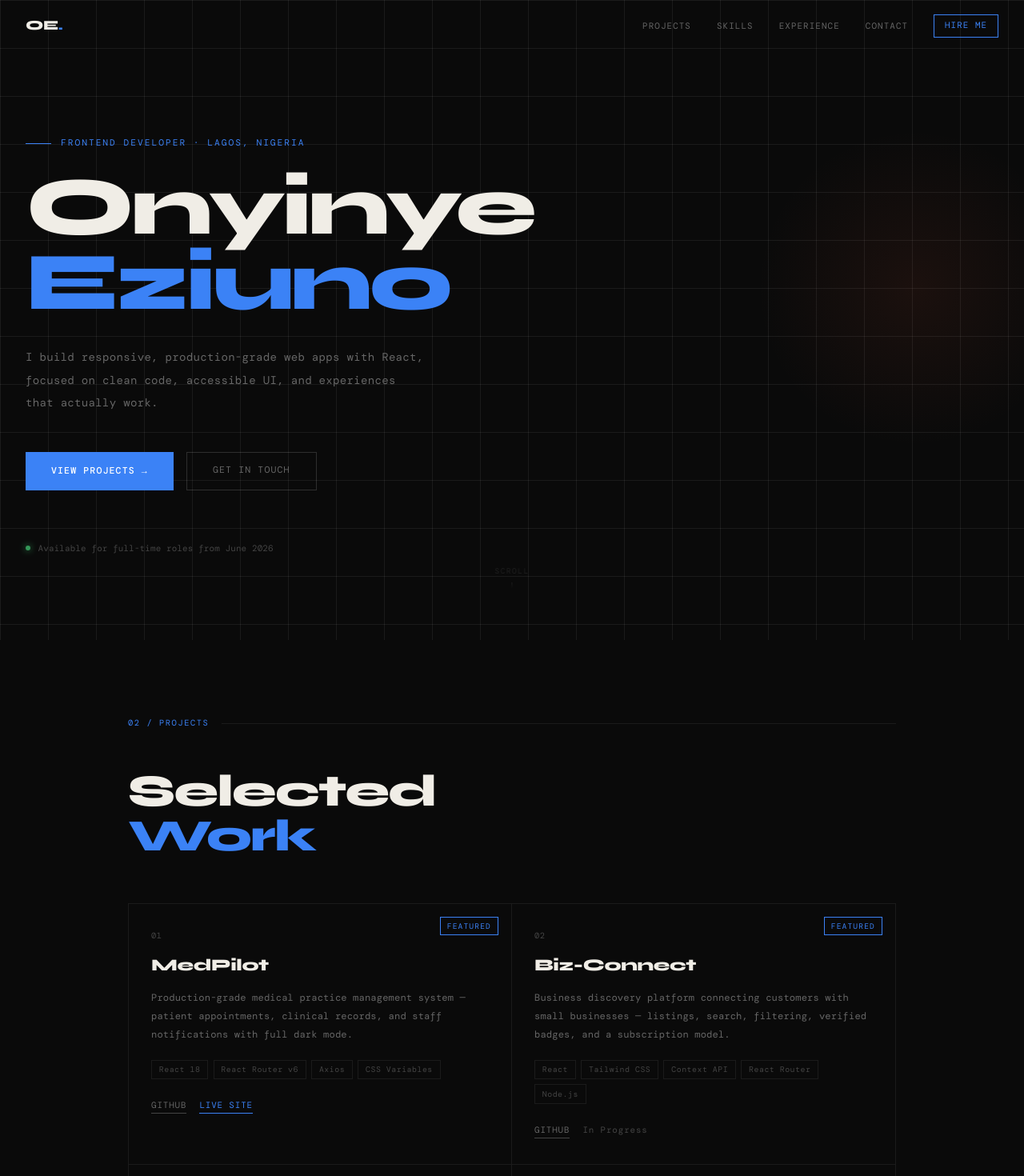
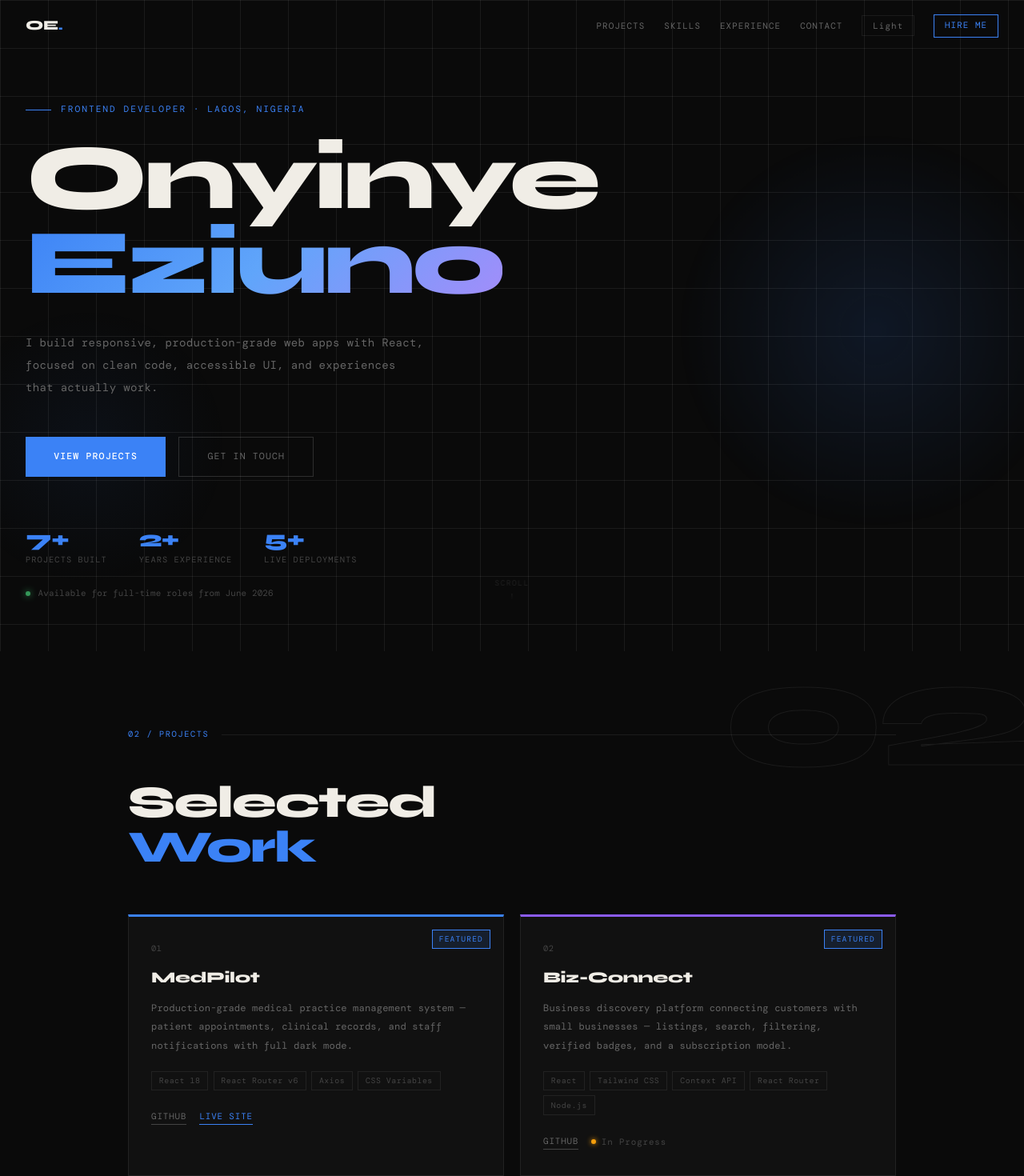
Before and after one commit to Onyinye-Maggie/onyinye-portfolio, a React (Create React App) app: page / in a window 1280 px wide. Shown: the top 1470 px of the page at 80% size. Built offline with nearby package versions, Linux system fonts and the light colour scheme; a web font is replaced by a local one.

Commit message:
scroll animations, watermark numbers, hero overhaul, project cards upgrade

```diff
--- a/src/components/Contact.jsx
+++ b/src/components/Contact.jsx
@@ -1,23 +1,26 @@
 import { meta } from '../data/portfolio';
+import useScrollReveal from './useScrollReveal';
 import './Contact.css';
 
 export default function Contact() {
+  var reveal = useScrollReveal(0.1);
+  var sectionRef = reveal[0];
+  var revealed = reveal[1];
+
   return (
-    <section id="contact" className="contact">
+    <section id="contact" className="contact" ref={sectionRef} style={{ position: 'relative' }}>
+      <div className="section-watermark">05</div>
       <div className="contact-inner">
 
-        <div className="section-label">
+        <div className={'section-label reveal' + (revealed ? ' visible' : '')}>
           <span>05 / Contact</span>
         </div>
 
         <div className="contact-layout">
 
-          <div>
+          <div className={'reveal reveal-delay-1' + (revealed ? ' visible' : '')}>
             <h2 className="contact-heading">
-              Let's
-              <br />
-              build
-              <br />
+              Let's<br />build<br />
               <span className="accent">something.</span>
             </h2>
             <p className="contact-bio">
@@ -26,23 +29,19 @@ export default function Contact() {
             </p>
           </div>
 
-          <div className="contact-links">
-
+          <div className={'contact-links reveal reveal-delay-2' + (revealed ? ' visible' : '')}>
             <a href={'mailto:' + meta.email} className="contact-link">
               <span className="contact-link-label">Email</span>
               <span className="contact-link-value">{meta.email}</span>
             </a>
-
             <a href={meta.linkedin} target="_blank" rel="noopener noreferrer" className="contact-link">
               <span className="contact-link-label">LinkedIn</span>
               <span className="contact-link-value">onyinye-eziuno</span>
             </a>
-
             <a href={meta.github} target="_blank" rel="noopener noreferrer" className="contact-link">
               <span className="contact-link-label">GitHub</span>
               <span className="contact-link-value">Onyinye-Maggie</span>
             </a>
-
           </div>
 
         </div>
--- a/src/components/Experience.jsx
+++ b/src/components/Experience.jsx
@@ -1,5 +1,6 @@
 import { useState } from 'react';
 import { experience } from '../data/portfolio';
+import useScrollReveal from './useScrollReveal';
 import './Experience.css';
 
 export default function Experience() {
@@ -7,24 +8,27 @@ export default function Experience() {
   var active = state[0];
   var setActive = state[1];
 
+  var reveal = useScrollReveal(0.1);
+  var sectionRef = reveal[0];
+  var revealed = reveal[1];
+
   var current = experience[active];
 
   return (
-    <section id="experience" className="experience">
+    <section id="experience" className="experience" ref={sectionRef} style={{ position: 'relative' }}>
+      <div className="section-watermark">04</div>
       <div className="experience-inner">
 
-        <div className="section-label">
+        <div className={'section-label reveal' + (revealed ? ' visible' : '')}>
           <span>04 / Experience</span>
         </div>
 
-        <h2 className="section-heading">
-          Where I've
-          <br />
+        <h2 className={'section-heading reveal reveal-delay-1' + (revealed ? ' visible' : '')}>
+          Where I've<br />
           <span className="accent">Been</span>
         </h2>
 
-        <div className="experience-layout">
-
+        <div className={'experience-layout reveal reveal-delay-2' + (revealed ? ' visible' : '')}>
           <div className="experience-tabs">
             {experience.map(function(exp, i) {
               return (
@@ -44,7 +48,6 @@ export default function Experience() {
             <div className="experience-type">{current.type}</div>
             <h3 className="experience-role">{current.role}</h3>
             <div className="experience-company">{current.company}</div>
-
             <ul className="experience-bullets">
               {current.bullets.map(function(bullet, i) {
                 return (
@@ -56,7 +59,6 @@ export default function Experience() {
               })}
             </ul>
           </div>
-
         </div>
 
         <div className="experience-footer">
--- a/src/components/Hero.css
+++ b/src/components/Hero.css
@@ -16,17 +16,31 @@
     linear-gradient(var(--border) 1px, transparent 1px),
     linear-gradient(90deg, var(--border) 1px, transparent 1px);
   background-size: 60px 60px;
+  transition: opacity 0.3s ease;
 }
 
 .hero-glow {
   position: absolute;
   top: 20%;
   right: -5%;
-  width: 400px;
-  height: 400px;
+  width: 500px;
+  height: 500px;
   border-radius: 50%;
-  background: radial-gradient(circle, rgba(232,93,58,0.08) 0%, transparent 70%);
+  background: radial-gradient(circle, rgba(59,130,246,0.12) 0%, transparent 70%);
   z-index: 0;
+  animation: floatGlow 6s ease-in-out infinite;
+}
+
+.hero-glow-2 {
+  position: absolute;
+  bottom: 10%;
+  left: -5%;
+  width: 350px;
+  height: 350px;
+  border-radius: 50%;
+  background: radial-gradient(circle, rgba(59,130,246,0.06) 0%, transparent 70%);
+  z-index: 0;
+  animation: floatGlow 8s ease-in-out infinite reverse;
 }
 
 .hero-content {
@@ -58,7 +72,7 @@
 }
 
 .hero-heading {
-  font-size: clamp(3rem, 8vw, 6.5rem);
+  font-size: clamp(3.5rem, 9vw, 7.5rem);
   font-weight: 800;
   line-height: 0.92;
   letter-spacing: -0.04em;
@@ -68,8 +82,11 @@
   transition: all 0.7s ease 0.2s;
 }
 
-.hero-heading .accent {
-  color: var(--accent);
+.hero-heading .gradient-text {
+  background: linear-gradient(135deg, var(--accent) 0%, #60a5fa 50%, #a78bfa 100%);
+  -webkit-background-clip: text;
+  -webkit-text-fill-color: transparent;
+  background-clip: text;
 }
 
 .hero-bio {
@@ -84,6 +101,7 @@
   transition: all 0.7s ease 0.35s;
   letter-spacing: 0.02em;
 }
+
 .hero-buttons {
   display: flex;
   gap: 1rem;
@@ -94,7 +112,7 @@
 }
 
 .hero-btn-primary {
-  padding: 0.85rem 2rem;
+  padding: 0.9rem 2.2rem;
   background: var(--accent);
   color: #fff;
   font-family: var(--mono);
@@ -104,14 +122,18 @@
   font-weight: 500;
   border: none;
   cursor: crosshair;
+  position: relative;
+  overflow: hidden;
+  transition: transform 0.2s ease, box-shadow 0.2s ease;
 }
 
 .hero-btn-primary:hover {
-  opacity: 0.85;
+  transform: translateY(-2px);
+  box-shadow: 0 8px 24px rgba(59, 130, 246, 0.35);
 }
 
 .hero-btn-secondary {
-  padding: 0.85rem 2rem;
+  padding: 0.9rem 2.2rem;
   border: 0.5px solid var(--border-hover);
   font-family: var(--mono);
   font-size: 0.72rem;
@@ -120,20 +142,53 @@
   color: var(--text-muted);
   display: inline-flex;
   align-items: center;
+  transition: all 0.2s ease;
 }
 
 .hero-btn-secondary:hover {
   border-color: var(--accent);
   color: var(--accent);
+  transform: translateY(-2px);
+}
+
+.hero-stats {
+  display: flex;
+  gap: 2.5rem;
+  margin-top: 4rem;
+  opacity: 0;
+  transition: all 0.7s ease 0.65s;
+  flex-wrap: wrap;
+}
+
+.hero-stat {
+  display: flex;
+  flex-direction: column;
+  gap: 0.25rem;
+}
+
+.hero-stat-number {
+  font-size: 1.8rem;
+  font-weight: 800;
+  letter-spacing: -0.03em;
+  color: var(--accent);
+  line-height: 1;
+}
+
+.hero-stat-label {
+  font-family: var(--mono);
+  font-size: 0.65rem;
+  color: var(--text-dim);
+  letter-spacing: 0.1em;
+  text-transform: uppercase;
 }
 
 .hero-available {
-  margin-top: 4rem;
   display: flex;
   align-items: center;
   gap: 0.6rem;
+  margin-top: 1.5rem;
   opacity: 0;
-  transition: all 0.7s ease 0.65s;
+  transition: all 0.7s ease 0.75s;
 }
 
 .hero-available .dot {
@@ -184,6 +239,7 @@
 .visible .hero-heading,
 .visible .hero-bio,
 .visible .hero-buttons,
+.visible .hero-stats,
 .visible .hero-available {
   opacity: 1;
   transform: translateY(0);
@@ -204,6 +260,12 @@
   51% { transform: scaleY(1); transform-origin: bottom; }
   100% { transform: scaleY(0); transform-origin: bottom; }
 }
+
+@keyframes floatGlow {
+  0%, 100% { transform: translateY(0px) scale(1); }
+  50% { transform: translateY(-30px) scale(1.05); }
+}
+
 @media (max-width: 768px) {
   .hero {
     padding: 6rem 1.25rem 3rem;
@@ -214,6 +276,10 @@
     height: 250px;
     top: 10%;
     right: -10%;
+  }
+
+  .hero-glow-2 {
+    display: none;
   }
 
   .hero-bio {
@@ -231,7 +297,12 @@
     justify-content: center;
   }
 
-  .hero-available {
+  .hero-stats {
+    gap: 1.5rem;
     margin-top: 2.5rem;
   }
+
+  .hero-stat-number {
+    font-size: 1.4rem;
+  }
 }
--- a/src/components/Hero.jsx
+++ b/src/components/Hero.jsx
@@ -3,14 +3,16 @@ import { meta } from '../data/portfolio';
 import './Hero.css';
 
 export default function Hero() {
-  const [visible, setVisible] = useState(false);
+  var visibleState = useState(false);
+  var visible = visibleState[0];
+  var setVisible = visibleState[1];
 
-  useEffect(() => {
-    const t = setTimeout(() => setVisible(true), 100);
-    return () => clearTimeout(t);
+  useEffect(function() {
+    var t = setTimeout(function() { setVisible(true); }, 100);
+    return function() { clearTimeout(t); };
   }, []);
 
-  const scrollTo = (id) => {
+  var scrollTo = function(id) {
     document.getElementById(id)?.scrollIntoView({ behavior: 'smooth' });
   };
 
@@ -19,6 +21,7 @@ export default function Hero() {
 
       <div className="hero-grid" />
       <div className="hero-glow" />
+      <div className="hero-glow-2" />
 
       <div className="hero-content">
 
@@ -29,20 +32,36 @@ export default function Hero() {
 
         <h1 className="hero-heading">
           Onyinye<br />
-          <span className="accent">Eziuno</span>
+          <span className="gradient-text">Eziuno</span>
         </h1>
 
         <p className="hero-bio">
-          I build responsive, production-grade web apps with React, focused on clean code, accessible UI, and experiences that actually work.
+          I build responsive, production-grade web apps with React,
+          focused on clean code, accessible UI, and experiences that actually work.
         </p>
 
         <div className="hero-buttons">
-          <button className="hero-btn-primary" onClick={() => scrollTo('projects')}>
-            View Projects →
+          <button className="hero-btn-primary" onClick={function() { scrollTo('projects'); }}>
+            View Projects
           </button>
           <a className="hero-btn-secondary" href={'mailto:' + meta.email}>
             Get In Touch
           </a>
+        </div>
+
+        <div className="hero-stats">
+          <div className="hero-stat">
+            <div className="hero-stat-number">7+</div>
+            <div className="hero-stat-label">Projects Built</div>
+          </div>
+          <div className="hero-stat">
+            <div className="hero-stat-number">2+</div>
+            <div className="hero-stat-label">Years Experience</div>
+          </div>
+          <div className="hero-stat">
+            <div className="hero-stat-number">5+</div>
+            <div className="hero-stat-label">Live Deployments</div>
+          </div>
         </div>
 
         <div className="hero-available">
--- a/src/components/Navbar.jsx
+++ b/src/components/Navbar.jsx
@@ -2,21 +2,37 @@ import { useState, useEffect } from 'react';
 import { meta } from '../data/portfolio';
 
 export default function Navbar() {
-  const [scrolled, setScrolled] = useState(false);
+  var scrollState = useState(false);
+  var scrolled = scrollState[0];
+  var setScrolled = scrollState[1];
 
-  useEffect(() => {
-    const onScroll = () => setScrolled(window.scrollY > 40);
+  var themeState = useState(false);
+  var isLight = themeState[0];
+  var setIsLight = themeState[1];
+
+  useEffect(function() {
+    var onScroll = function() { setScrolled(window.scrollY > 40); };
     window.addEventListener('scroll', onScroll);
-    return () => window.removeEventListener('scroll', onScroll);
+    return function() { window.removeEventListener('scroll', onScroll); };
   }, []);
 
-  const links = ['projects', 'skills', 'experience', 'contact'];
+  var toggleTheme = function() {
+    var newIsLight = !isLight;
+    setIsLight(newIsLight);
+    if (newIsLight) {
+      document.body.classList.add('light');
+    } else {
+      document.body.classList.remove('light');
+    }
+  };
 
-  const handleNav = (id) => {
+  var handleNav = function(id) {
     document.getElementById(id)?.scrollIntoView({ behavior: 'smooth' });
   };
 
-  const navStyle = {
+  var links = ['projects', 'skills', 'experience', 'contact'];
+
+  var navStyle = {
     position: 'fixed', top: 0, left: 0, right: 0, zIndex: 100,
     display: 'flex', justifyContent: 'space-between', alignItems: 'center',
     padding: '1.1rem 2rem',
@@ -26,39 +42,63 @@ export default function Navbar() {
     transition: 'all 0.3s ease',
   };
 
-  const linkStyle = {
+  var navStyleLight = {
+    position: 'fixed', top: 0, left: 0, right: 0, zIndex: 100,
+    display: 'flex', justifyContent: 'space-between', alignItems: 'center',
+    padding: '1.1rem 2rem',
+    background: scrolled ? 'rgba(255,255,255,0.95)' : 'transparent',
+    borderBottom: scrolled ? '0.5px solid var(--border)' : '0.5px solid transparent',
+    backdropFilter: scrolled ? 'blur(12px)' : 'none',
+    transition: 'all 0.3s ease',
+  };
+
+  var linkStyle = {
     fontFamily: 'var(--mono)', fontSize: '0.68rem',
     color: 'var(--text-muted)', letterSpacing: '0.1em',
     textTransform: 'uppercase', transition: 'color 0.2s',
   };
 
-  const hireStyle = {
+  var hireStyle = {
     fontFamily: 'var(--mono)', fontSize: '0.68rem',
     color: 'var(--accent)', letterSpacing: '0.1em',
     textTransform: 'uppercase', border: '0.5px solid var(--accent)',
     padding: '0.3rem 0.8rem',
   };
 
+  var toggleStyle = {
+    fontFamily: 'var(--mono)', fontSize: '0.68rem',
+    color: 'var(--text-muted)', letterSpacing: '0.1em',
+    border: '0.5px solid var(--border)',
+    padding: '0.3rem 0.8rem',
+    transition: 'all 0.2s',
+  };
+
   return (
-    <nav style={navStyle}>
-      <span style={{ fontWeight: 800, fontSize: '1.05rem', letterSpacing: '-0.02em' }}>
+    <nav style={isLight ? navStyleLight : navStyle}>
+      <span style={{ fontWeight: 800, fontSize: '1.05rem', letterSpacing: '-0.02em', color: 'var(--text)' }}>
         OE<span style={{ color: 'var(--accent)' }}>.</span>
       </span>
 
-      <div style={{ display: 'flex', gap: '2rem', alignItems: 'center' }}>
-        {links.map(link => (
+      <div style={{ display: 'flex', gap: '1.5rem', alignItems: 'center' }}>
+        {links.map(function(link) {
+          return (
             <button
               key={link}
-            onClick={() => handleNav(link)}
+              onClick={function() { handleNav(link); }}
               style={linkStyle}
-            onMouseEnter={e => e.target.style.color = 'var(--text)'}
-            onMouseLeave={e => e.target.style.color = 'var(--text-muted)'}
+              onMouseEnter={function(e) { e.target.style.color = 'var(--accent)'; }}
+              onMouseLeave={function(e) { e.target.style.color = 'var(--text-muted)'; }}
             >
               {link}
             </button>
-        ))}
+          );
+        })}
 
-        <a href={`mailto:${meta.email}`} style={hireStyle}>
+        <button onClick={toggleTheme} style={toggleStyle}>
+          {isLight ? 'Dark' : 'Light'}
+        </button>
+
+        <a href={'mailto:' + meta.email} style={hireStyle}>
           Hire Me
         </a>
       </div>
--- a/src/components/Projects.css
+++ b/src/components/Projects.css
@@ -1,5 +1,6 @@
 .projects {
   padding: 6rem 2rem;
+  position: relative;
 }
 
 .projects-inner {
@@ -23,7 +24,7 @@
 }
 
 .section-label::after {
-  content: '';
+  content: " ";
   flex: 1;
   height: 0.5px;
   background: var(--border);
@@ -44,25 +45,34 @@
 .projects-grid {
   display: grid;
   grid-template-columns: repeat(2, 1fr);
-  border: 0.5px solid var(--border);
+  gap: 1.25rem;
 }
 
 .project-card {
   padding: 2rem 1.75rem;
-  border-bottom: 0.5px solid var(--border);
   position: relative;
   overflow: hidden;
-  transition: background 0.25s ease;
+  transition: all 0.3s ease;
   cursor: default;
-}
-
-.project-card:nth-child(odd) {
-  border-right: 0.5px solid var(--border);
+  background: var(--bg2);
+  border: 0.5px solid var(--border);
+  border-top: 3px solid transparent;
 }
 
 .project-card:hover {
-  background: var(--bg2);
+  transform: translateY(-4px);
+  border-color: var(--accent);
+  border-top-color: var(--accent);
+  box-shadow: 0 12px 40px rgba(59, 130, 246, 0.12);
 }
+
+.project-card:nth-child(1) { border-top-color: #3b82f6; }
+.project-card:nth-child(2) { border-top-color: #8b5cf6; }
+.project-card:nth-child(3) { border-top-color: #10b981; }
+.project-card:nth-child(4) { border-top-color: #f59e0b; }
+.project-card:nth-child(5) { border-top-color: #ef4444; }
+.project-card:nth-child(6) { border-top-color: #ec4899; }
+.project-card:nth-child(7) { border-top-color: #14b8a6; }
 
 .project-badge {
   position: absolute;
@@ -75,6 +85,7 @@
   text-transform: uppercase;
   border: 0.5px solid var(--accent);
   padding: 0.2rem 0.5rem;
+  background: var(--accent-dim);
 }
 
 .project-num {
@@ -86,11 +97,12 @@
 }
 
 .project-name {
-  font-size: 1.3rem;
+  font-size: 1.2rem;
   font-weight: 800;
   letter-spacing: -0.02em;
   margin-bottom: 0.75rem;
   transition: color 0.25s;
+  color: var(--text);
 }
 
 .project-card:hover .project-name {
@@ -120,6 +132,12 @@
   border: 0.5px solid var(--border);
   padding: 0.2rem 0.55rem;
   letter-spacing: 0.05em;
+  transition: all 0.2s;
+}
+
+.project-card:hover .tech-tag {
+  border-color: var(--accent-dim);
+  color: var(--text-muted);
 }
 
 .project-links {
@@ -157,6 +175,19 @@
   font-size: 0.68rem;
   color: var(--text-dim);
   letter-spacing: 0.08em;
+  display: flex;
+  align-items: center;
+  gap: 0.4rem;
+}
+
+.project-wip::before {
+  content: " ";
+  width: 6px;
+  height: 6px;
+  border-radius: 50%;
+  background: #f59e0b;
+  display: inline-block;
+  box-shadow: 0 0 6px #f59e0b;
 }
 
 .projects-show-more {
@@ -179,7 +210,9 @@
 .show-more-btn:hover {
   border-color: var(--accent);
   color: var(--accent);
+  transform: translateY(-2px);
 }
+
 @media (max-width: 768px) {
   .projects {
     padding: 4rem 1.25rem;
@@ -188,12 +221,4 @@
   .projects-grid {
     grid-template-columns: 1fr;
   }
-
-  .project-card:nth-child(odd) {
-    border-right: none;
-  }
-
-  .project-card {
-    border-right: none;
-  }
 }
--- a/src/components/Projects.jsx
+++ b/src/components/Projects.jsx
@@ -1,5 +1,6 @@
 import { useState } from 'react';
 import { projects } from '../data/portfolio';
+import useScrollReveal from './useScrollReveal';
 import './Projects.css';
 
 function ProjectCard(props) {
@@ -7,28 +8,19 @@ function ProjectCard(props) {
 
   return (
     <div className="project-card">
-
       {project.featured === true ? <div className="project-badge">Featured</div> : null}
-
       <div className="project-num">{project.id}</div>
-
       <h3 className="project-name">{project.name}</h3>
-
       <p className="project-desc">{project.description}</p>
-
       <div className="project-tech">
         {project.tech.map(function(t) {
-          return (
-            <span key={t} className="tech-tag">{t}</span>
-          );
+          return <span key={t} className="tech-tag">{t}</span>;
         })}
       </div>
-
       <div className="project-links">
         <a href={project.github} target="_blank" rel="noopener noreferrer" className="project-link">
           GitHub
         </a>
-
         {project.live ? (
           <a href={project.live} target="_blank" rel="noopener noreferrer" className="project-link live">
             Live Site
@@ -37,36 +29,38 @@ function ProjectCard(props) {
           <span className="project-wip">In Progress</span>
         )}
       </div>
-
     </div>
   );
 }
+
 export default function Projects() {
-  var state = useState(false);
-  var showAll = state[0];
-  var setShowAll = state[1];
+  var shown = useState(false);
+  var showAll = shown[0];
+  var setShowAll = shown[1];
+
+  var reveal = useScrollReveal(0.1);
+  var sectionRef = reveal[0];
+  var revealed = reveal[1];
 
   var displayed = showAll ? projects : projects.slice(0, 4);
 
   return (
-    <section id="projects" className="projects">
+    <section id="projects" className="projects" ref={sectionRef} style={{ position: 'relative' }}>
+      <div className="section-watermark">02</div>
       <div className="projects-inner">
 
-        <div className="section-label">
+        <div className={'section-label reveal' + (revealed ? ' visible' : '')}>
           <span>02 / Projects</span>
         </div>
 
-        <h2 className="section-heading">
-          Selected
-          <br />
+        <h2 className={'section-heading reveal reveal-delay-1' + (revealed ? ' visible' : '')}>
+          Selected<br />
           <span className="accent">Work</span>
         </h2>
 
         <div className="projects-grid">
           {displayed.map(function(project) {
-            return (
-              <ProjectCard key={project.id} project={project} />
-            );
+            return <ProjectCard key={project.id} project={project} />;
           })}
         </div>
 
--- a/src/components/Skills.jsx
+++ b/src/components/Skills.jsx
@@ -1,4 +1,5 @@
 import { useEffect, useRef, useState } from 'react';
+import useScrollReveal from './useScrollReveal';
 import './Skills.css';
 
 var techStack = [
@@ -20,6 +21,10 @@ export default function Skills() {
   var animated = state[0];
   var setAnimated = state[1];
 
+  var reveal = useScrollReveal(0.1);
+  var revealRef = reveal[0];
+  var revealed = reveal[1];
+
   useEffect(function() {
     var observer = new IntersectionObserver(
       function(entries) {
@@ -34,22 +39,20 @@ export default function Skills() {
       observer.observe(sectionRef.current);
     }
 
-    return function() {
-      observer.disconnect();
-    };
+    return function() { observer.disconnect(); };
   }, [setAnimated]);
 
   return (
-    <section id="skills" className="skills" ref={sectionRef}>
-      <div className="skills-inner">
+    <section id="skills" className="skills" ref={sectionRef} style={{ position: 'relative' }}>
+      <div className="section-watermark">03</div>
+      <div className="skills-inner" ref={revealRef}>
 
-        <div className="section-label">
+        <div className={'section-label reveal' + (revealed ? ' visible' : '')}>
           <span>03 / Skills</span>
         </div>
 
-        <h2 className="section-heading">
-          Tech
-          <br />
+        <h2 className={'section-heading reveal reveal-delay-1' + (revealed ? ' visible' : '')}>
+          Tech<br />
           <span className="accent">Stack</span>
         </h2>
 
--- /dev/null
+++ b/src/components/useScrollReveal.js
@@ -0,0 +1,29 @@
+import { useEffect, useRef, useState } from 'react';
+
+export default function useScrollReveal(threshold) {
+  var ref = useRef(null);
+  var state = useState(false);
+  var revealed = state[0];
+  var setRevealed = state[1];
+
+  useEffect(function() {
+    var observer = new IntersectionObserver(
+      function(entries) {
+        if (entries[0].isIntersecting) {
+          setRevealed(true);
+        }
+      },
+      { threshold: threshold || 0.15 }
+    );
+
+    if (ref.current) {
+      observer.observe(ref.current);
+    }
+
+    return function() {
+      observer.disconnect();
+    };
+  }, [threshold]);
+
+  return [ref, revealed];
+}
--- a/src/index.css
+++ b/src/index.css
@@ -12,6 +12,18 @@
   --text-dim: #444;
   --mono: 'DM Mono', monospace;
   --display: 'Syne', sans-serif;
+}
+
+body.light {
+  --bg: #ffffff;
+  --bg2: #f5f5f5;
+  --border: rgba(0, 0, 0, 0.08);
+  --border-hover: rgba(0, 0, 0, 0.2);
+  --accent: #1D4ED8;
+  --accent-dim: rgba(29, 78, 216, 0.08);
+  --text: #0a0a0a;
+  --text-muted: #555;
+  --text-dim: #999;
 }
 
 *, *::before, *::after {
@@ -30,14 +42,44 @@ body {
   cursor: crosshair;
   line-height: 1.6;
   letter-spacing: 0.01em;
+  transition: background 0.3s ease, color 0.3s ease;
 }
 
 a { color: inherit; text-decoration: none; }
 button { cursor: crosshair; font-family: var(--display); border: none; background: none; }
 
 ::selection { background: var(--accent); color: #fff; }
+.reveal {
+  opacity: 0;
+  transform: translateY(30px);
+  transition: opacity 0.7s ease, transform 0.7s ease;
+}
+
+.reveal.visible {
+  opacity: 1;
+  transform: translateY(0);
+}
+
+.reveal-delay-1 { transition-delay: 0.1s; }
+.reveal-delay-2 { transition-delay: 0.2s; }
+.reveal-delay-3 { transition-delay: 0.3s; }
+.reveal-delay-4 { transition-delay: 0.4s; }
+
+.section-watermark {
+  position: absolute;
+  top: -1rem;
+  right: 0;
+  font-size: clamp(6rem, 15vw, 12rem);
+  font-weight: 800;
+  color: transparent;
+  -webkit-text-stroke: 1px var(--border);
+  letter-spacing: -0.05em;
+  line-height: 1;
+  pointer-events: none;
+  user-select: none;
+  z-index: 0;
+}
+
 @media (max-width: 768px) {
-  body {
-    cursor: default;
-  }
+  body { cursor: default; }
 }
```
Lines whose indentation alone changed are shown as unchanged.
